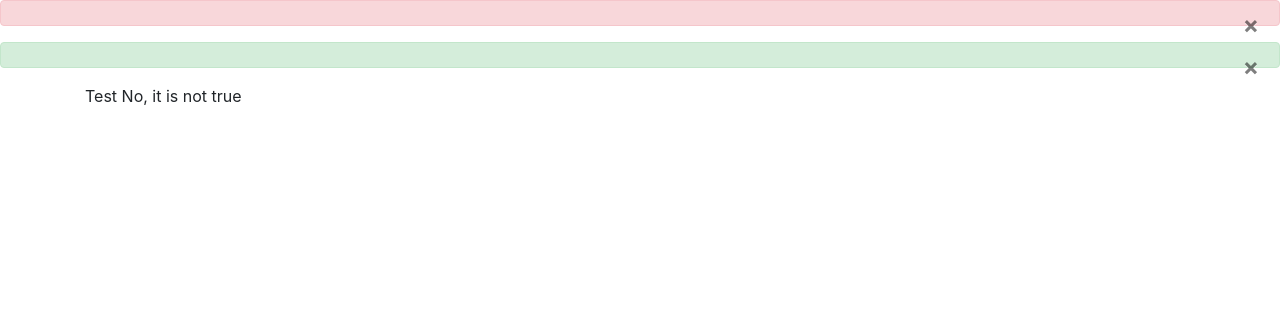
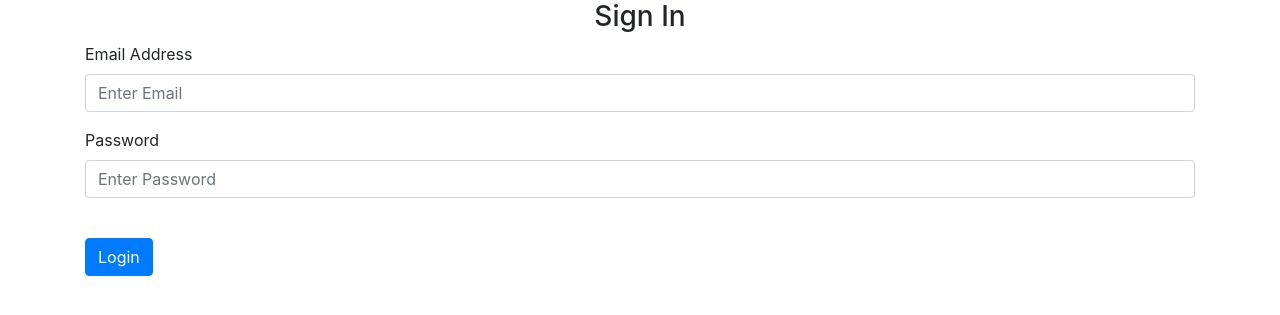
Before and after one commit to epiczain1234/CRUD-Notes-App, a Flask app: page /login in a window 1280 px wide. Shown: the part 56-371 px from the top of the page. Run offline with Flask 2, Linux system fonts and the light colour scheme; some libraries are stand-ins or nearby versions.

Commit message:
Added error handling on signup page

```diff
--- a/website/auth.py
+++ b/website/auth.py
@@ -1,16 +1,33 @@
-from flask import Blueprint, render_template
+from flask import Blueprint, render_template, request, flash
 
 
 auth = Blueprint('auth', __name__)
 
-@auth.route('/login')
+@auth.route('/login', methods=['GET', 'POST'])
 def login():
+    data = request.form
+    print(data)
     return render_template("login.html", text="Test", boolean=False)
 
 @auth.route('/logout')
 def logout():
     return "logged out"
 
-@auth.route('/sign-up')
+@auth.route('/sign-up',methods=['GET', 'POST'])
 def signup():
+    if request.method == 'POST':
+        email = request.form.get('email')
+        firstName = request.form.get('firstname')
+        password1 = request.form.get('password1')
+        password2 = request.form.get('password2')
+        if len(email) < 4:
+            flash('Email must be greater than 3 characters', category='error')
+        elif len(firstName) < 2:
+            flash('First Name must be greater than 1 characters', category='error')
+        elif password1 != password2:
+            flash('Passwords must match', category='error')
+        elif len(password1) < 7:
+            flash('Passwords need to be at contain at least 7 characters.', category='error')
+        else:
+            flash('Account Created', category='success')
     return render_template("signup.html")
--- a/website/templates/base.html
+++ b/website/templates/base.html
@@ -39,21 +39,29 @@
         </div>
       </div>
     </nav>
+    {% with messages = get_flashed_messages(with_categories=true) %} {% if
+      messages %} {% for category, message in messages %} {% if category ==
+      'error' %}
+      <div class="alert alert-danger alter-dismissable fade show" role="alert">
+        {{ message }}
+        <button type="button" class="close" data-dismiss="alert">
+          <span aria-hidden="true">&times;</span>
+        </button>
+      </div>
+      {% else %}
+      <div class="alert alert-success alter-dismissable fade show" role="alert">
+        {{ message }}
+        <button type="button" class="close" data-dismiss="alert">
+          <span aria-hidden="true">&times;</span>
+        </button>
+      </div>
+      {% endif %} {% endfor %} {% endif %} {% endwith %}
 
 
-    <div class="alert alert-danger alter-dismissable fade show" role="alert">
 
-      <button type="button" class="close" data-dismiss="alert">
-        <span aria-hidden="true">&times;</span>
-      </button>
-    </div>
 
-    <div class="alert alert-success alter-dismissable fade show" role="alert">
 
-      <button type="button" class="close" data-dismiss="alert">
-        <span aria-hidden="true">&times;</span>
-      </button>
-    </div>
+
 
 
     <div class="container">{% block content %} {% endblock %}</div>
--- a/website/templates/login.html
+++ b/website/templates/login.html
@@ -1,9 +1,16 @@
-{% extends "base.html" %}
-{% block title %}Login {% block content %}
-{{text}}
-{% if boolean == True %}
-yes, it is True
-{% else %}
-No, it is not true
-{% endif %}
-{% endblock %} {% endblock %}
+{% extends "base.html" %}{% block title %}Signup {% endblock %} {% block content %}
+<form method="POST">
+    <h3 align="Center"> Sign In</h3>
+    <div class ="form-group">
+        <label for="email">Email Address</label>
+        <input type="email" class="form-control" id="email" name="email" placeholder="Enter Email">
+    </div>
+    <div class ="form-group">
+        <label for="password1">Password</label>
+        <input type="password" class="form-control" id="password1" name="password1" placeholder="Enter Password">
+    </div>
+    <br />
+    <button type=submit class="btn btn-primary"> Login</button>
+</form>
+
+{% endblock %}
```
Also changed, not shown: 2 other files.
